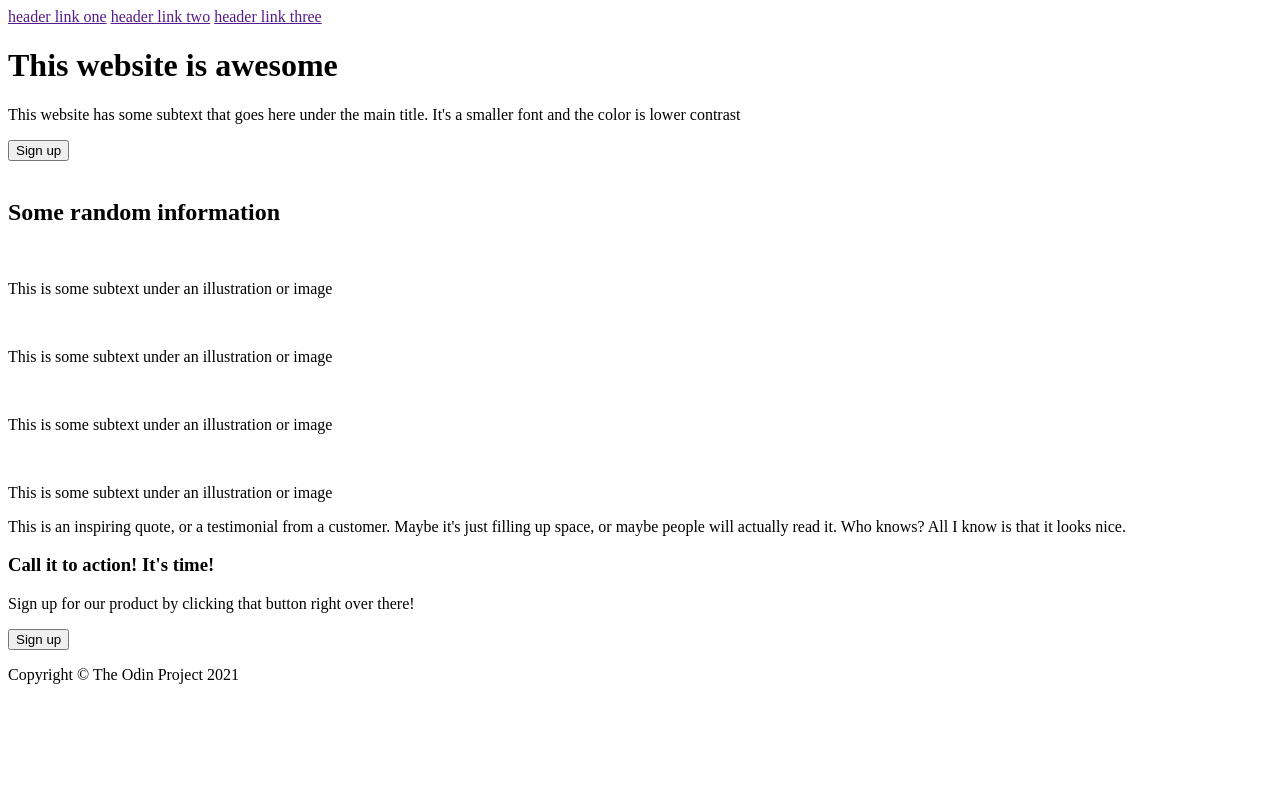
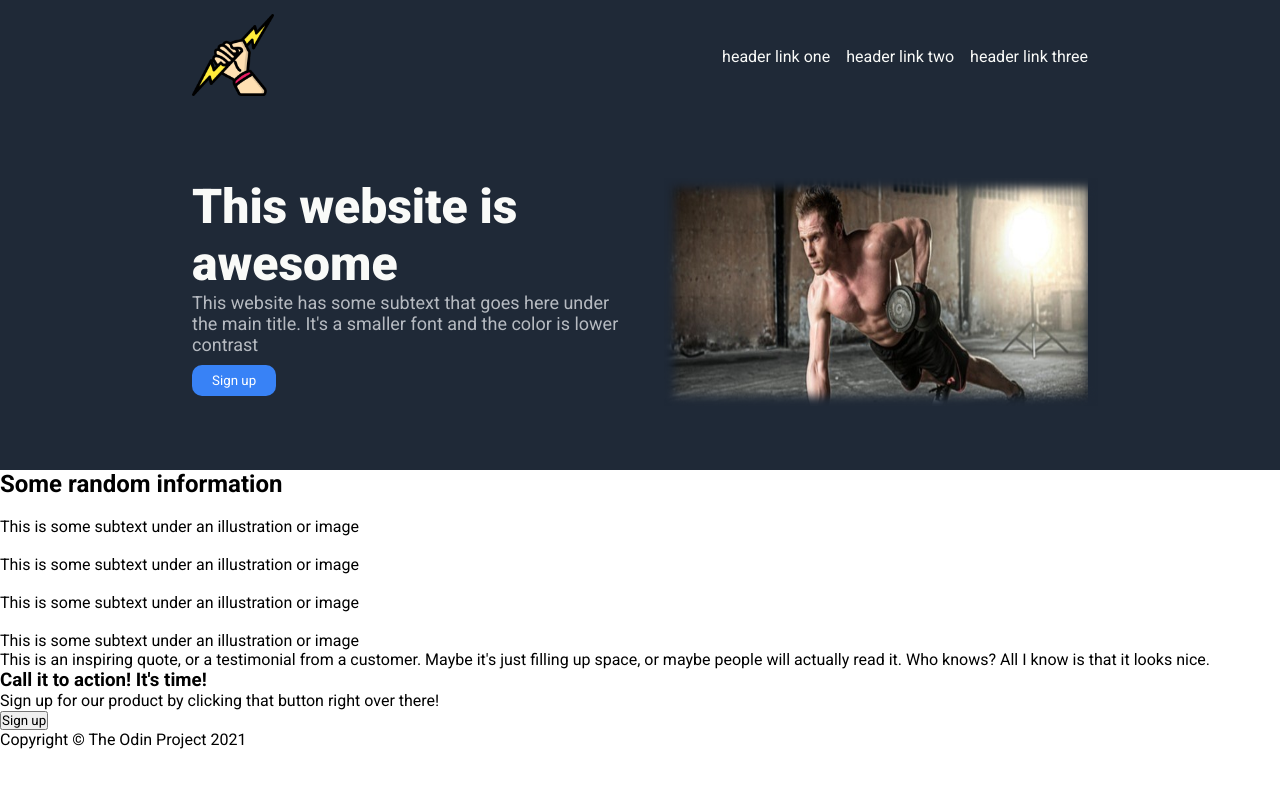
Before and after one commit to Ssj400/greek-gods-store, a plain HTML site: page index.html in a window 1280 px wide. Drawn offline with Linux system fonts and the light colour scheme.

Commit message:
Added styles to the header and hero.

```diff
--- a/index.html
+++ b/index.html
@@ -5,24 +5,31 @@
     <meta charset="UTF-8">
     <meta name="viewport" content="width=device-width, initial-scale=1.0">
     <link rel="stylesheet" href="style.css">
+    <link rel="preconnect" href="https://fonts.googleapis.com">
+    <link rel="preconnect" href="https://fonts.gstatic.com" crossorigin>
+    <link href="https://fonts.googleapis.com/css2?family=Roboto:ital,wght@0,100..900;1,100..900&display=swap"
+        rel="stylesheet">
     <title>Greek Gods Store</title>
+    <script src="https://kit.fontawesome.com/a076d05399.js" crossorigin="anonymous"></script>
 </head>
 
 <body>
     <header>
-        <div class="logo"></div>
+        <div class="logo"><img src="media/zeus.png" alt="zeus-logo"></div>
         <a href="">header link one</a>
         <a href="">header link two</a>
         <a href="">header link three</a>
     </header>
-    <div classs="hero">
+    <div class="hero">
         <div class="hero-text">
             <h1>This website is awesome</h1>
             <p>This website has some subtext that goes here under the main title. It's a smaller font and the color is
                 lower contrast</p>
             <button class="sign-up">Sign up</button>
         </div>
-        <img src="" alt="">
+        <div class="hero-image">
+            <img src="media/push-ups.jpg" alt="Man full of energy doing push-ups">
+        </div>
     </div>
     <main>
         <div class="main-up">
--- a/style.css
+++ b/style.css
@@ -0,0 +1,90 @@
+* {
+    font-family: "Roboto", serif;
+    text-decoration: none;
+    margin: 0;
+    padding: 0;
+}
+
+body {
+    display: flex;
+    flex-flow: column nowrap;
+}
+
+header,
+.hero {
+    background-color: #1F2937;
+    color: #F9FAF8;
+}
+
+header {
+    display: flex;
+    padding: 14px 15%;
+    justify-content: flex-end;
+    align-items: center;
+    gap: 16px;
+}
+
+header a {
+    color: #F9FAF8;
+}
+
+.logo {
+    margin-right: auto;
+}
+
+.logo img {
+    height: auto;
+    width: 16%;
+}
+
+.hero {
+    display: flex;
+    padding: 5% 15%;
+    gap: 3%;
+    font-size: 18px;
+    text-align: left;
+}
+
+.hero h1 {
+    font-size: 48px;
+    font-weight: 900;
+
+}
+
+.hero p {
+    color: #e5e7ebc3;
+}
+
+.hero-image {
+    height: auto;
+    width: 100%;
+    display:block;
+    position:relative;
+    padding-left: 10px;
+
+}
+
+.hero-image img {
+    width: 100%;
+    height: 100%;
+}
+
+.hero-image:before {
+        display:block;
+        content:'';
+        position:absolute;
+        width:100%;
+        height:100%;
+        -moz-box-shadow:inset 0px 0px 10px 10px #1F2937;
+        -webkit-box-shadow:inset 0px 0px 10px 10px #1F2937;
+        box-shadow:inset 0px 0px 10px 10px #1F2937;
+    }
+
+.sign-up {
+    color: white;
+    background-color: #3882f6;
+    border-radius: 10px;
+    padding: 8px 20px;
+    border: none;
+    margin: 10px 0 10px 0;
+}
```
Also changed, not shown: media/push-ups.jpg (added), media/zeus.png (added).
